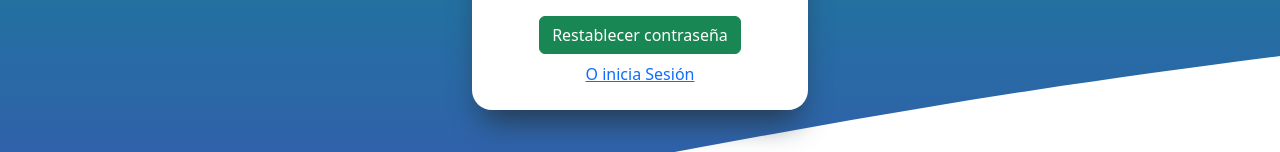
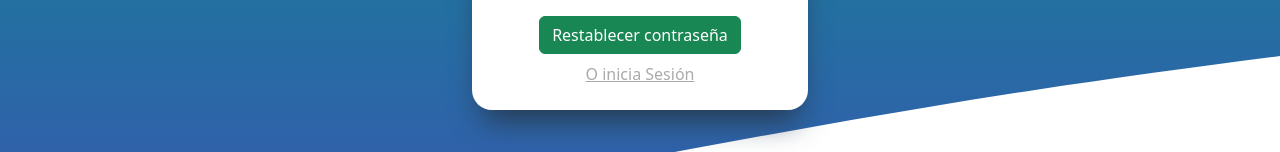
Before and after one commit to Erick-Hernandez-Ortega/AbastoTotal, an Angular app: page /forgot-password in a window 1280 px wide. Shown: the part 403-555 px from the top of the page. Built offline with nearby package versions, Linux system fonts and the light colour scheme.

Commit message:
Se cambia de color el link de inicio de sesion

```diff
--- a/src/app/components/forgot-password/forgot-password.component.css
+++ b/src/app/components/forgot-password/forgot-password.component.css
@@ -3,6 +3,10 @@
   background-repeat: no-repeat;
   background-position: top;
   background-size: cover;
+}
+
+.sign-up {
+  color: var(--silver);
 }
 
 .forgot-password {
--- a/src/app/components/forgot-password/forgot-password.component.html
+++ b/src/app/components/forgot-password/forgot-password.component.html
@@ -14,7 +14,7 @@
       </div>
     </form>
     <div class="d-flex justify-content-center">
-      <a href="/">O inicia Sesión</a>
+      <a href="/" class="sign-up">O inicia Sesión</a>
     </div>
   </div>
 </div>
```
